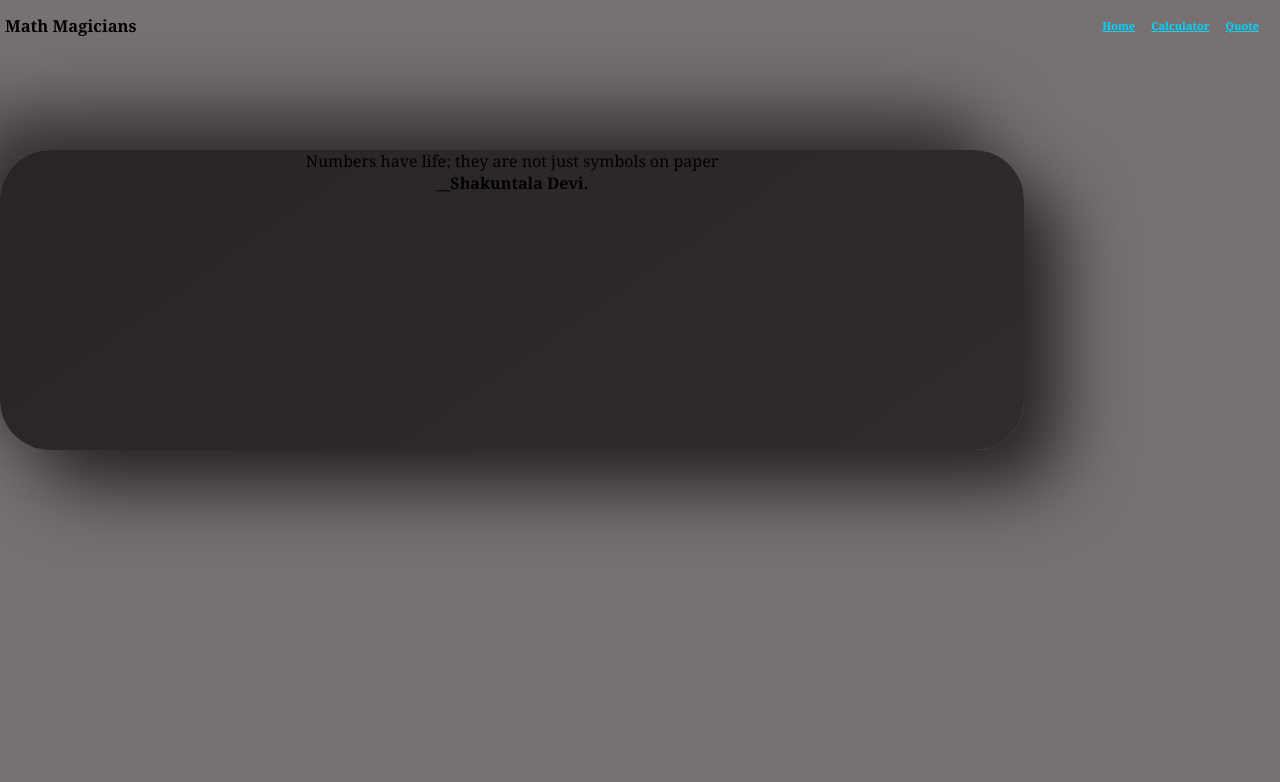
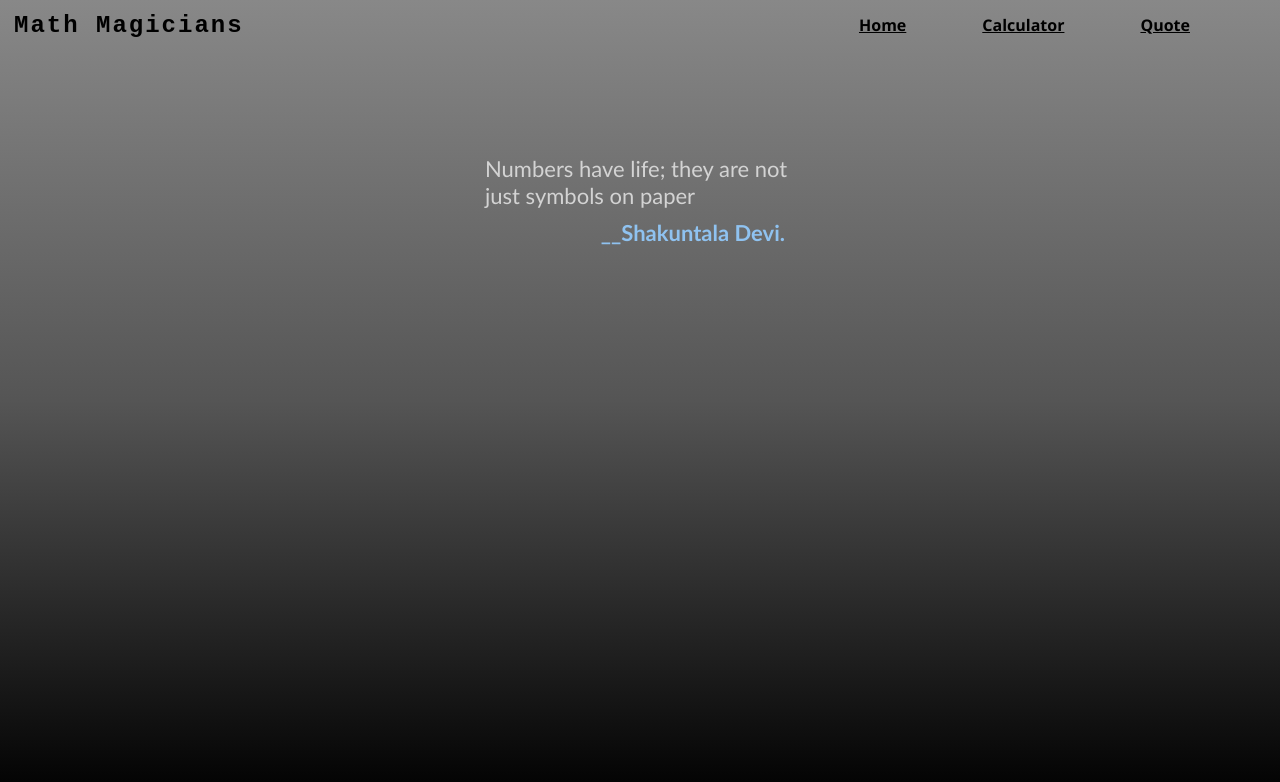
Before and after one commit to AkshithaReddy1899/Math-magicians, a React (Create React App) app: page /quote in a window 1280 px wide. Shown: the top 782 px of the page. Built offline with nearby package versions, Linux system fonts and the light colour scheme.

Commit message:
Add styles

```diff
--- a/src/components/Calculator.js
+++ b/src/components/Calculator.js
@@ -27,6 +27,8 @@ const Calculator = () => {
   }
 
   return (
+    <div className="calculatorpage">
+      <p>Let&apos;s do some math!</p>
       <div className="calculator">
         <Display value={result} />
         <div className="button-container">
@@ -51,6 +53,7 @@ const Calculator = () => {
           <Button text="=" handleClick={handleClick} className="operator" />
         </div>
       </div>
+    </div>
   );
 };
 
--- a/src/components/Home.js
+++ b/src/components/Home.js
@@ -1,11 +1,10 @@
 import React from 'react';
-import style from '../styles/App.module.css';
 
 function Home() {
   return (
-    <div className={style.home}>
+    <div className="home">
       <h1>Welcome to our page!</h1>
-      <div className={style.mainDescription}>
+      <div className="maindescription">
         <p>Lorem ipsum dolor sit amet consectetur adipisicing elit. Error magni itaque provi</p>
         <br />
         t atque consequuntur possimus quam, repellat at, soluta sunt maiores facere rerum
--- a/src/components/Main.js
+++ b/src/components/Main.js
@@ -3,14 +3,13 @@ import React from 'react';
 import Home from './Home';
 import Calculator from './Calculator';
 import Quote from './Quote';
-import styles from '../styles/App.module.css';
 
 function Main() {
   return (
-    <div className={styles.container}>
+    <div className="container">
       <Routes>
-        <Route path="/home" element={<Home />} />
-        <Route path="/" element={<Calculator />} />
+        <Route path="/" element={<Home />} />
+        <Route path="/calculator" element={<Calculator />} />
         <Route path="/quote" element={<Quote />} />
       </Routes>
     </div>
--- a/src/components/Navbar.js
+++ b/src/components/Navbar.js
@@ -1,18 +1,16 @@
 import React from 'react';
 import { NavLink } from 'react-router-dom';
-import styles from '../styles/App.module.css';
 
 const Navbar = () => {
-  console.log('HI');
   const links = [
     {
       id: 1,
-      path: '/home',
+      path: '/',
       text: 'Home',
     },
     {
       id: 2,
-      path: '/',
+      path: '/calculator',
       text: 'Calculator',
     },
     {
@@ -23,15 +21,14 @@ const Navbar = () => {
   ];
   return (
     <header>
-      <nav className={styles.nav}>
+      <nav className="nav">
         <h1>Math Magicians</h1>
-        <ul className={styles.navList}>
+        <ul className="navlist">
           {links.map((link) => (
-            <li className={styles.navItem} key={link.id}>
+            <li className="navitem" key={link.id}>
               <NavLink
                 to={link.path}
-                className={styles.navItem}
-                activeClassName="active-link"
+                className="navitem"
               >
                 {link.text}
               </NavLink>
--- a/src/components/Quote.js
+++ b/src/components/Quote.js
@@ -1,9 +1,8 @@
 import React from 'react';
-import style from '../styles/App.module.css';
 
 function Quote() {
   return (
-    <div className={style.quote}>
+    <div className="quote">
       <p>
         <span>
           Numbers have life; they are not just symbols on paper
--- a/src/index.css
+++ b/src/index.css
@@ -5,13 +5,8 @@
 }
 
 body {
-  width: 100vw;
+  font-family: "Gill Sans", "Gill Sans MT", Calibri, "Trebuchet MS", sans-serif;
   height: 100vh;
-  font-family: Georgia, 'Times New Roman', Times, serif;
-  background: rgb(119, 113, 113);
+  background: linear-gradient(#888, #555, #000);
   overflow-x: hidden;
 }
-
-.active-link {
-  color: whitesmoke;
-}
--- a/src/styles/App.module.css
+++ /dev/null
@@ -1,57 +0,0 @@
-.container {
-  margin-top: 100px;
-}
-
-/* NAV */
-
-.nav {
-  display: flex;
-  justify-content: space-between;
-  align-items: center;
-  width: 100vw;
-  height: 50px;
-  padding: 5px;
-  font-size: 11px;
-}
-
-.navList {
-  list-style: none;
-  display: flex;
-  justify-content: space-between;
-  align-items: center;
-}
-
-.navItem {
-  color: rgba(0,212,255,1);
-  font-weight: bold;
-  margin-right: 8px;
-}
-
-/* MAIN */
-
-.mainDescription {
-  margin-top: 40px;
-}
-
-/* HOME */
-
-.home {
-  font-size: 1rem;
-  padding: 5px 20px;
-}
-
-.home h1 {
-  font-size: 1.6rem;
-}
-
-/* Quote */
-
-.quote {
-  text-align: center;
-  width: 80vw;
-  height: 300px;
-  border-radius: 50px;
-  background: linear-gradient(145deg, #292525, #312c2c);
-  box-shadow:  36px 36px 72px #272323,
-             -36px -36px 72px #352f2f;
-}
--- a/src/styles/calculator.css
+++ b/src/styles/calculator.css
@@ -1,8 +1,23 @@
+.calculatorpage {
+  display: flex;
+  flex-direction: column;
+  justify-content: center;
+  align-items: center;
+  margin: 1px auto;
+  padding: 1px 20px;
+}
+
+.calculatorpage p {
+  font-size: 1.2rem;
+  margin: 10px;
+}
+
 .calculator {
   border-radius: 20px;
   background-color: #050505;
-  box-shadow:  36px 36px 72px #272323,
-             -36px -36px 72px #352f2f;
+  box-shadow:
+    3px 3px 50px #272323,
+    -3px -3px 50px #352f2f;
   padding: 5px;
   width: 320px;
   height: 350px;
@@ -12,7 +27,7 @@
 
 .display {
   width: 100%;
-  height: 50px;
+  height: 60px;
   text-align: right;
   color: white;
 }
@@ -28,12 +43,13 @@ button {
   height: 50px;
   margin: 2px;
   border-radius: 13px;
-background: #0d0d0d;
-border: none;
-color: rgb(77, 150, 214);
-box-shadow: inset 5px 5px 10px #050505,
-            inset -5px -5px 10px #151515;
-
+  background: #0d0d0d;
+  border: none;
+  font-size: 1.2rem;
+  color: rgb(77 150 214);
+  box-shadow:
+    inset 5px 5px 10px #050505,
+    inset -5px -5px 10px #151515;
 }
 
 .zero {
@@ -42,5 +58,143 @@ box-shadow: inset 5px 5px 10px #050505,
 }
 
 .operator {
-  color: rgb(194, 36, 36);
+  color: rgb(194 36 36);
+  font-size: 1.2rem;
 }
+
+/* Page styling */
+
+.container {
+  margin-top: 100px;
+}
+
+/* NAV */
+
+.nav {
+  display: flex;
+  justify-content: space-between;
+  align-items: center;
+  width: 100vw;
+  height: 50px;
+  padding: 5px;
+  font-size: 11px;
+}
+
+.nav h1 {
+  font-family: monospace;
+  letter-spacing: 2px;
+}
+
+.navlist {
+  list-style: none;
+  display: flex;
+  justify-content: space-between;
+  align-items: center;
+}
+
+.navitem {
+  color: black;
+  font-weight: bold;
+  font-family: "Segoe UI", Tahoma, Geneva, Verdana, sans-serif;
+  margin-right: 8px;
+}
+
+.navitem:hover {
+  color: salmon;
+}
+
+/* MAIN */
+
+.maindescription {
+  margin-top: 40px;
+  color: rgb(182 179 179);
+  font-size: 17px;
+}
+
+/* HOME */
+
+.home {
+  font-size: 1rem;
+  padding: 5px 20px;
+}
+
+.home h1 {
+  color: white;
+  font-size: 1.6rem;
+}
+
+/* Quote */
+
+.quote {
+  padding: 20px;
+  width: 320px;
+  margin: 1px auto;
+  display: flex;
+  flex-direction: column;
+  justify-content: space-between;
+  align-items: flex-end;
+  color: lightgray;
+}
+
+.quote b {
+  color: rgb(143 194 240);
+  text-align: left;
+}
+
+@media screen and (min-width: 500px) {
+  /* Page styling */
+
+  .container {
+    margin-top: 100px;
+  }
+
+  .calculatorpage {
+    display: flex;
+    flex-direction: row;
+    align-items: flex-start;
+    margin: 1px auto;
+    padding: 1px 20px;
+  }
+
+  .calculatorpage p {
+    font-size: 2rem;
+  }
+
+  /* NAV */
+
+  .nav {
+    padding: 14px;
+    font-size: 16px;
+  }
+
+  .navitem {
+    margin-right: 38px;
+  }
+
+  /* HOME */
+
+  .home {
+    font-size: 1rem;
+    padding: 5px 20px;
+  }
+
+  .maindescription {
+    font-size: 20px;
+  }
+
+  .home h1 {
+    font-size: 2rem;
+  }
+
+  /* Quote */
+
+  .quote {
+    padding: 5px;
+    width: 320px;
+    font-size: 22px;
+  }
+
+  .quote b {
+    margin: 10px;
+  }
+}
```
Lines whose indentation alone changed are shown as unchanged.
